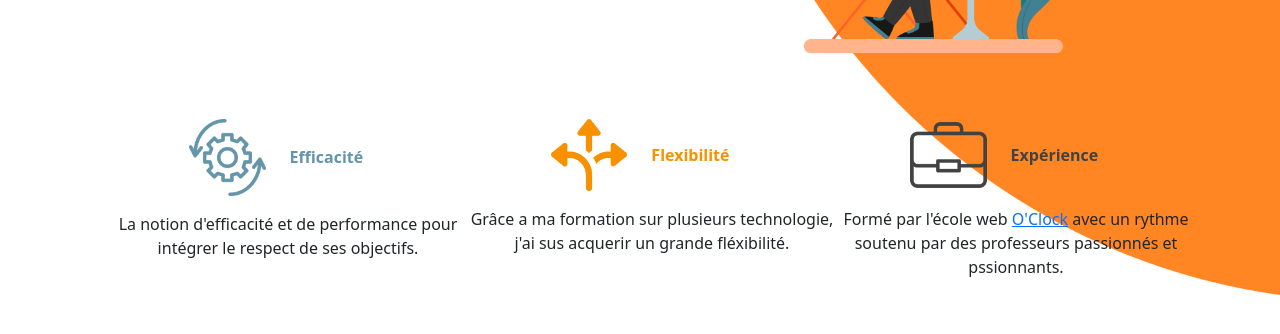
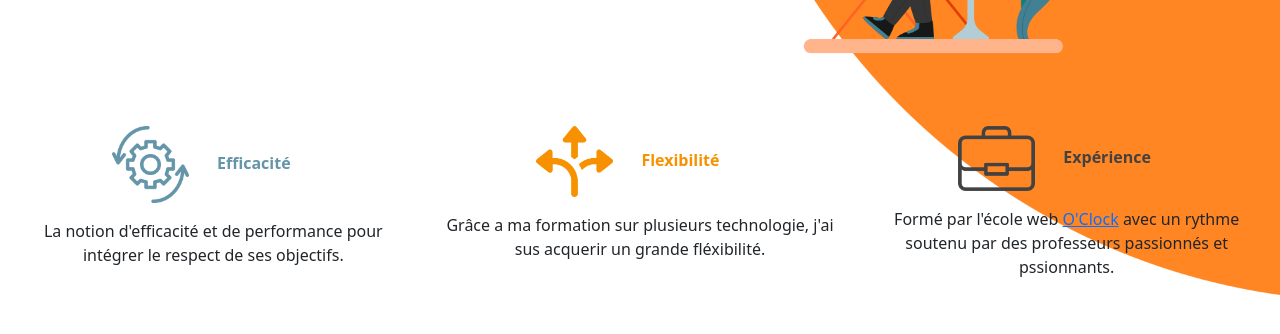
Before and after one commit to Julien-Qilin-88/CV, a plain HTML site: page index.html in a window 1280 px wide. Shown: the part 324-658 px from the top of the page. Drawn offline with nearby package versions, Linux system fonts and the light colour scheme.

Commit message:
reponsive

```diff
--- a/index.html
+++ b/index.html
@@ -30,28 +30,28 @@
     </div>
 
 
-    <div class="container">
+    <div class="container-fluid">
         <div class="position-relative">
             <div class="position-absolute bottom-0 start-0">
-                <div class="text-center d-flex ms-4">
-                    <div class="col-md-12 col-lg-4 d-flex flex-column align-items-center">
-                        <div class="d-flex flex-row align-items-center">
+                <div class="row text-center ">
+                    <div class="col-md-12 col-lg-4">
+                        <div class="align-items-center">
                             <img src="img/efficacite.png" style="width: 6vw" alt="efficacité">
                             <span class="m-4" style="color: #6495A9"><strong>Efficacité</strong></span>
                         </div>
                         <p class="mt-3">La notion d'efficacité et de performance pour intégrer le respect de ses
                             objectifs.</p>
                     </div>
-                    <div class="col-md-12 col-lg-4 d-flex flex-column align-items-center">
-                        <div class="d-flex flex-row align-items-center">
+                    <div class="col-md-12 col-lg-4">
+                        <div class="align-items-center">
                             <img src="img/flexibilite.png" style="width: 6vw" alt="flexibilité">
                             <span class="m-4" style="color: #F79100"><strong>Flexibilité</strong></span>
                         </div>
                         <p class="mt-3">Grâce a ma formation sur plusieurs technologie, j'ai sus acquerir un grande
                             fléxibilité.</p>
                     </div>
-                    <div class="col-md-12 col-lg-4 d-flex flex-column align-items-center">
-                        <div class="d-flex flex-row align-items-center">
+                    <div class="col-md-12 col-lg-4">
+                        <div class="align-items-center">
                             <img src="img/experience.png" style="width: 6vw" alt="expérience">
                             <span class="m-4" style="color: #424242"><strong>Expérience</strong></span>
                         </div>
```
